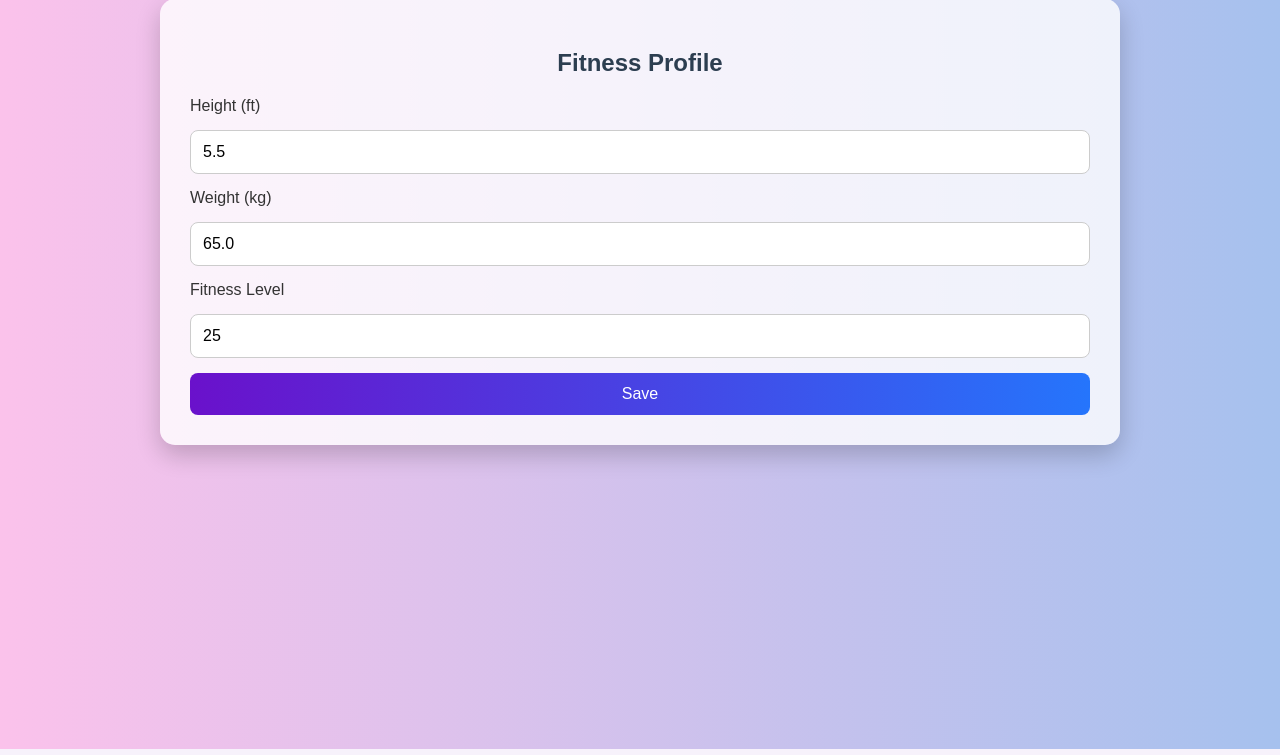
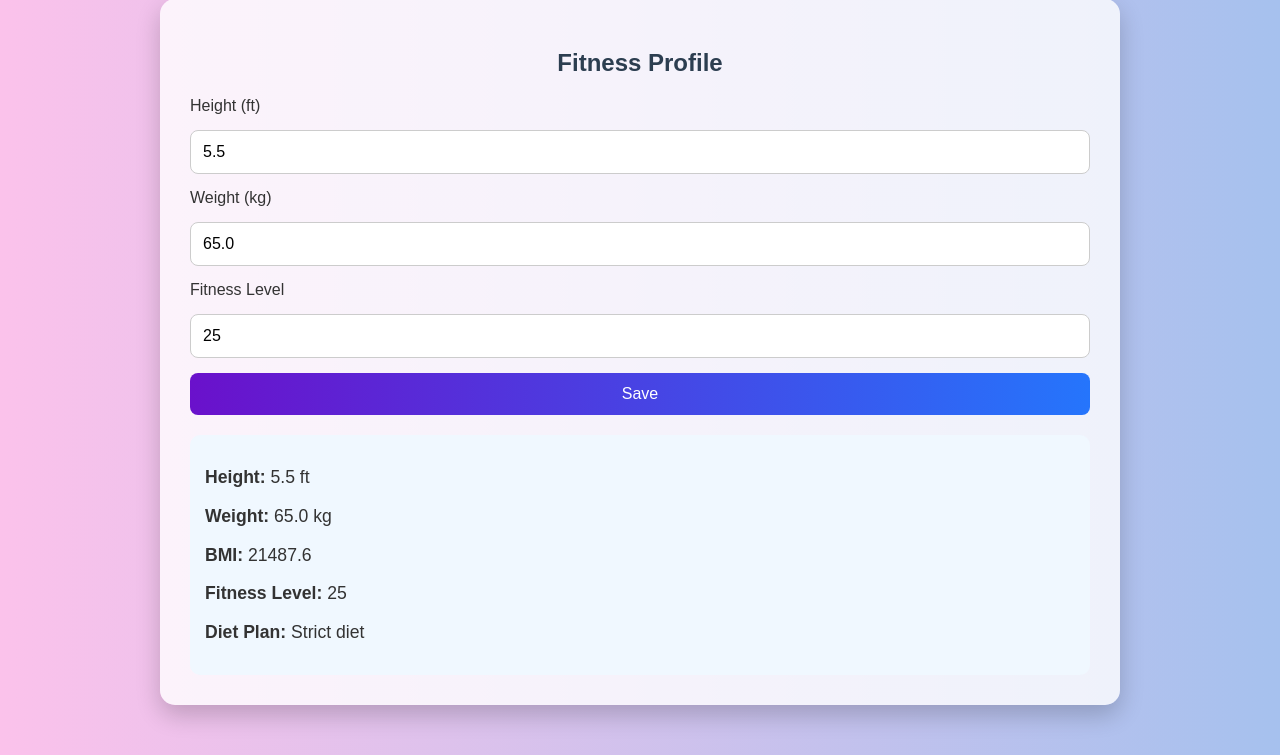
Before and after one commit to mahimaakter363937-lgtm/GYM-Management-System, a Flask app: page /fitness in a window 1280 px wide. Shown: the part 51-806 px from the top of the page. Run offline with Flask 3, Linux system fonts and the light colour scheme; a user stored in the database is signed in; data comes from the database, SQL or seed files in the repository.

Commit message:
implementing feature

```diff
--- a/templates/fitness.html
+++ b/templates/fitness.html
@@ -24,3 +24,14 @@
 
             <button type="submit">Save</button>
         </form>
+        {% if profile %}
+        <div style="margin-top:20px; font-size:1.1em; background:#f0f8ff; padding:15px; border-radius:10px;">
+            <p><strong>Height:</strong> {{ profile['height'] }} ft</p>
+            <p><strong>Weight:</strong> {{ profile['weight'] }} kg</p>
+            <p><strong>BMI:</strong> {{ profile['bmi'] }}</p>
+            <p><strong>Fitness Level:</strong> {{ profile['fitness_level'] }}</p>
+            <p><strong>Diet Plan:</strong>
+                {% if profile['bmi'] < 18.5 %} High-calorie diet {% elif profile['bmi'] < 25 %} Balanced diet {% elif
+                    profile['bmi'] < 30 %} Low-calorie diet {% else %} Strict diet {% endif %} </p>
+        </div>
+        {% endif %}
```
